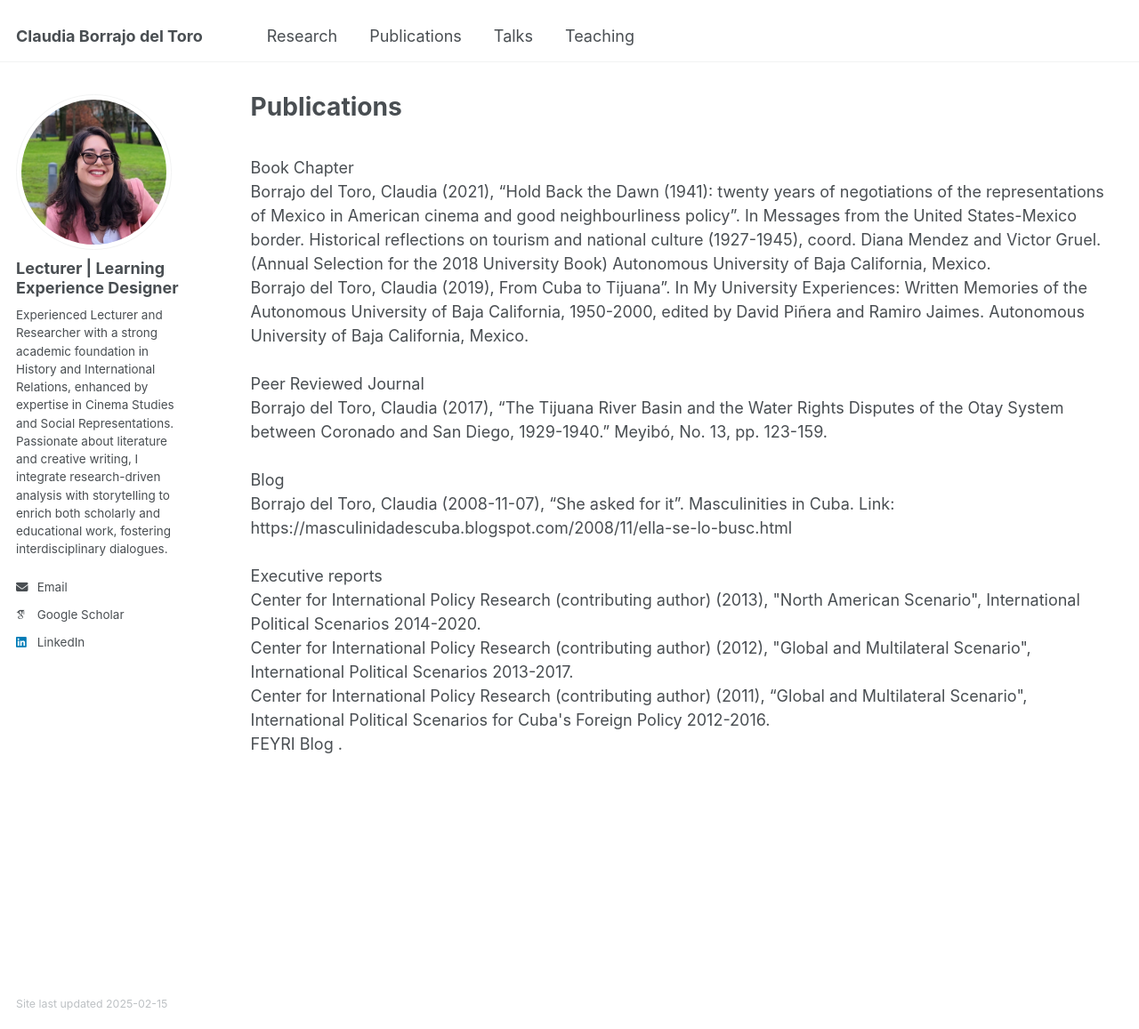
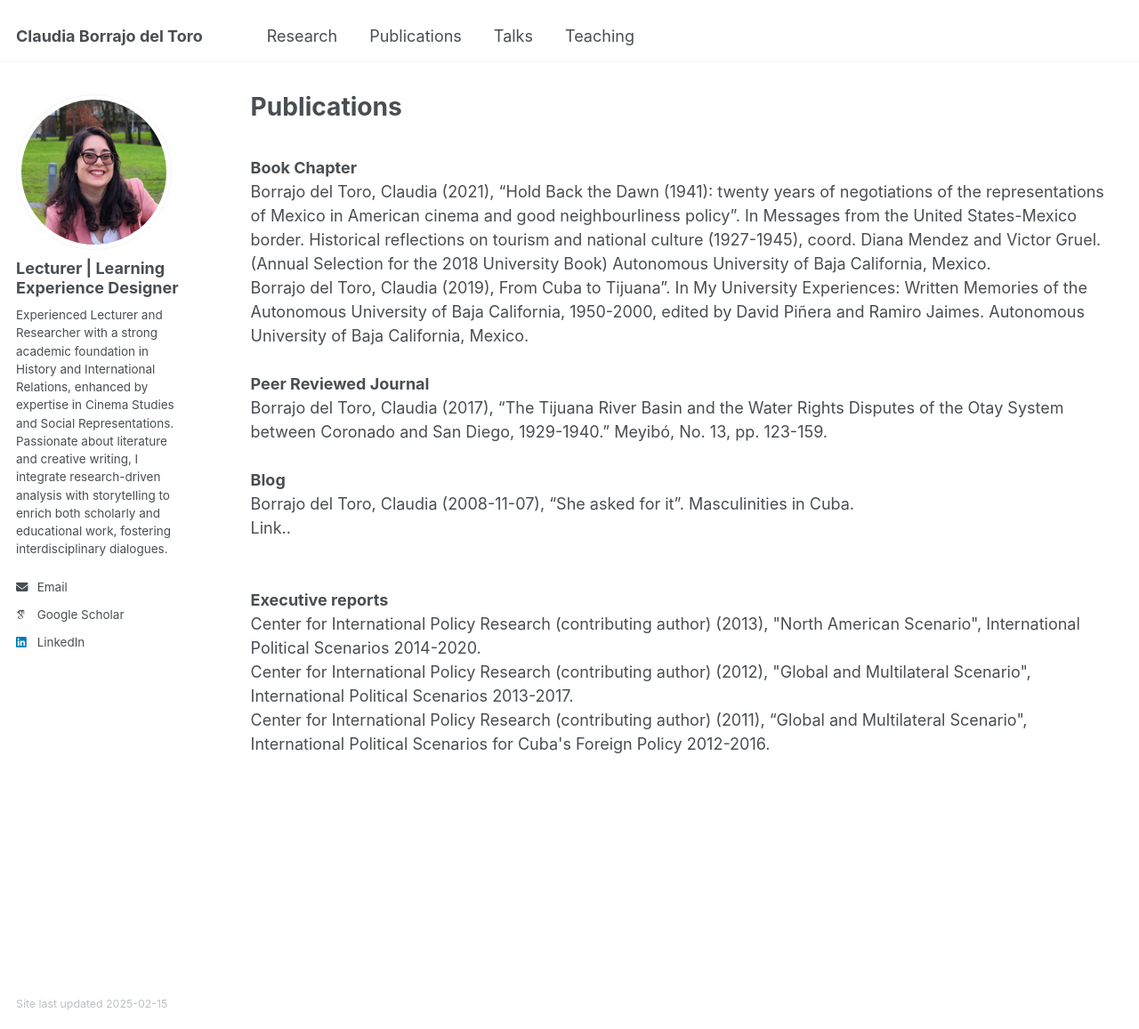
Before and after one commit to claudiabt/claudiabt.github.io, a Jekyll site: the page built from _pages/publications.html, in a window 1280 px wide and 1157 px high. Shown: the whole window at 89% size. Built offline with Jekyll 4.4.1, drawn with Linux system fonts in a browser that asks for light colours; some web fonts are replaced.

Commit message:
Update publications.html

```diff
--- a/_pages/publications.html
+++ b/_pages/publications.html
@@ -6,24 +6,24 @@ author_profile: true
 ---
 
 <br>
-Book Chapter
+<strong>Book Chapter</strong>
 <br>
 Borrajo del Toro, Claudia (2021), “Hold Back the Dawn (1941): twenty years of negotiations of the representations of Mexico in American cinema and good neighbourliness policy”. In Messages from the United States-Mexico border. Historical reflections on tourism and national culture (1927-1945), coord. Diana Mendez and Victor Gruel. (Annual Selection for the 2018 University Book) Autonomous University of Baja California, Mexico.
 <br>
 Borrajo del Toro, Claudia (2019), From Cuba to Tijuana”. In My University Experiences: Written Memories of the Autonomous University of Baja California, 1950-2000, edited by David Piñera and Ramiro Jaimes. Autonomous University of Baja California, Mexico.
 <br>
 <br>
-Peer Reviewed Journal
+<strong>Peer Reviewed Journal</strong>
 <br>
 Borrajo del Toro, Claudia (2017), “The Tijuana River Basin and the Water Rights Disputes of the Otay System between Coronado and San Diego, 1929-1940.” Meyibó, No. 13, pp. 123-159.
 <br>
 <br>
-Blog
+<strong>Blog</strong>
 <br>
-Borrajo del Toro, Claudia (2008-11-07), “She asked for it”. Masculinities in Cuba. Link: https://masculinidadescuba.blogspot.com/2008/11/ella-se-lo-busc.html
+Borrajo del Toro, Claudia (2008-11-07), “She asked for it”. Masculinities in Cuba. <div class="wordwrap">Link.<a href="https://masculinidadescuba.blogspot.com/2008/11/ella-se-lo-busc.html"></a>.</div>
 <br>
 <br>
-Executive reports
+<strong>Executive reports</strong>
 <br>
 Center for International Policy Research (contributing author) (2013), "North American Scenario", International Political Scenarios 2014-2020.
 <br>
@@ -32,7 +32,7 @@ Center for International Policy Research (contributing author) (2012), "Global a
 Center for International Policy Research (contributing author) (2011), “Global and Multilateral Scenario", International Political Scenarios for Cuba's Foreign Policy 2012-2016.
 
 <br>
-<div class="wordwrap">FEYRI Blog <a href="link al blog"></a>.</div>
+
 
 {% include base_path %}
 
```
